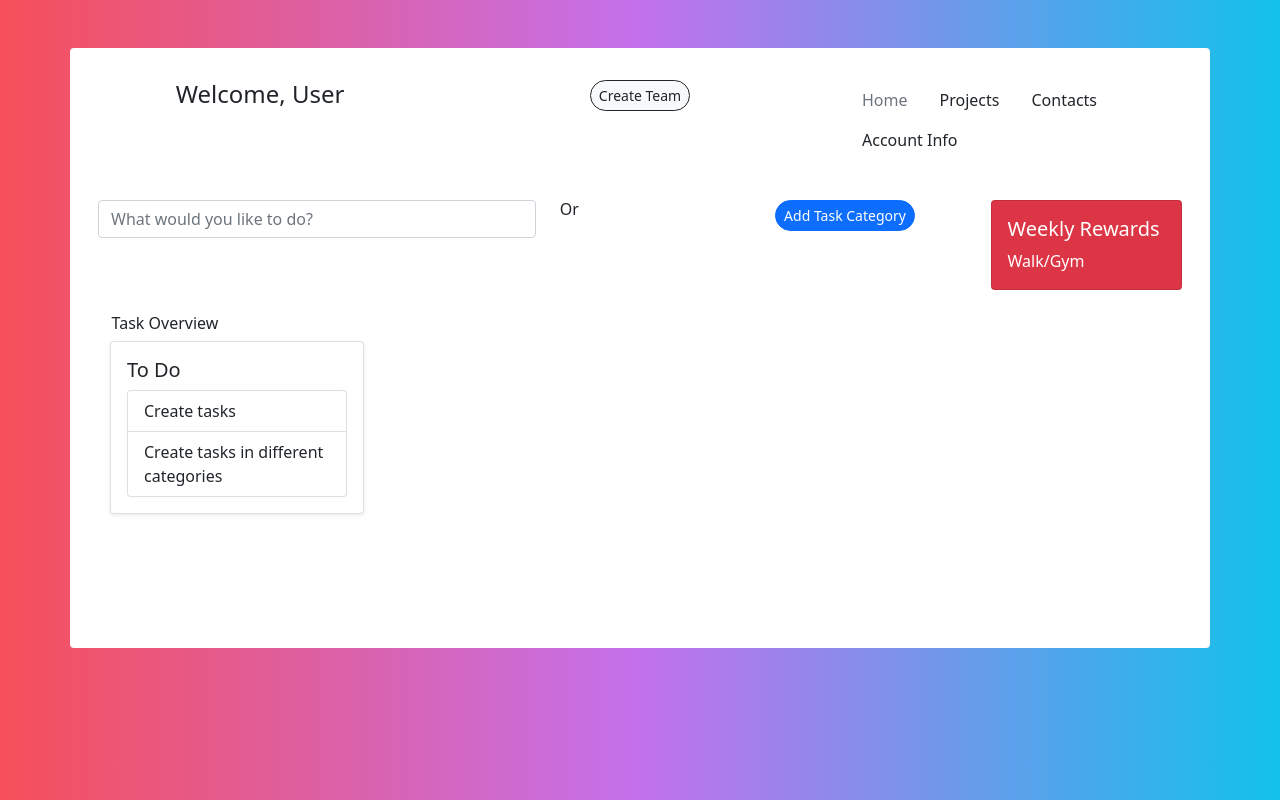
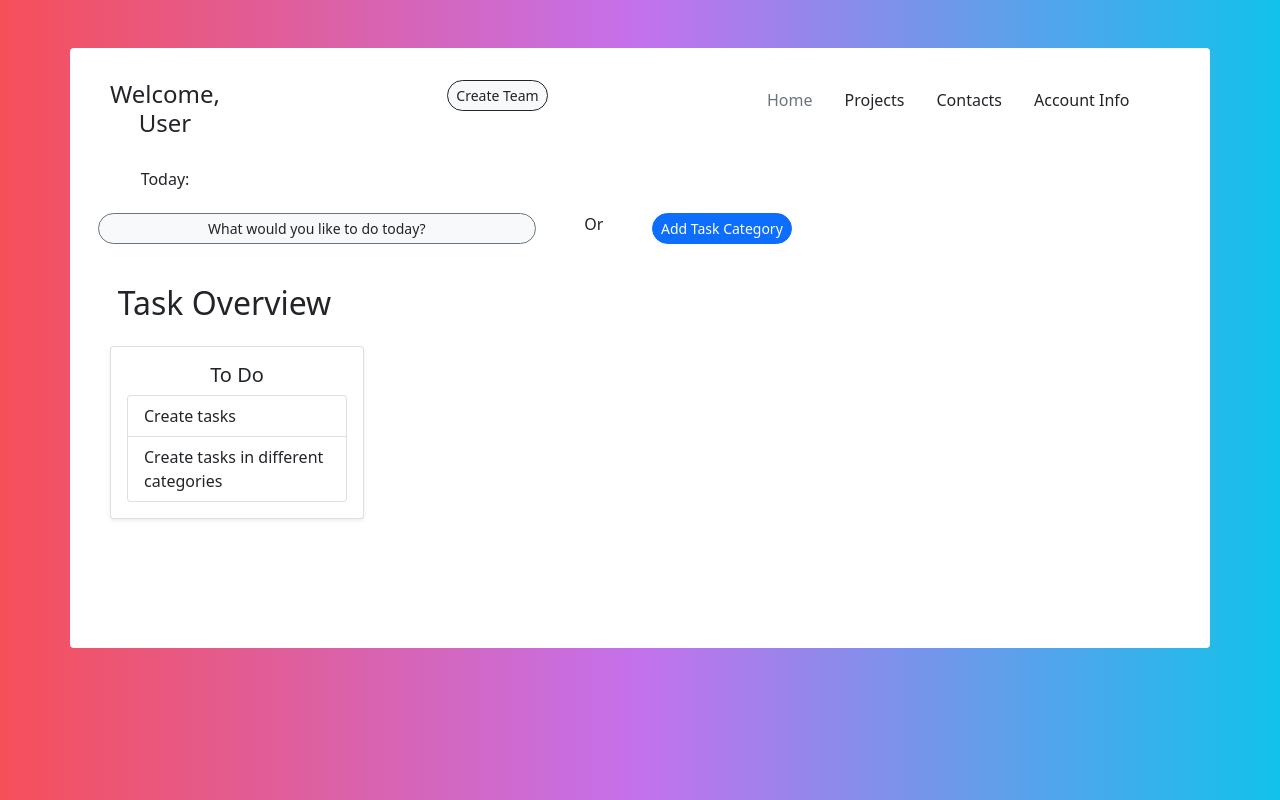
Before and after one commit to CS481-TaskAI/bootstrap-frontend, a React (Create React App) app: page /home in a window 1280 px wide. Built offline with nearby package versions, Linux system fonts and the light colour scheme.

Commit message:
fixed some formatting, but it looks good so far

```diff
--- a/src/Pages/home.js
+++ b/src/Pages/home.js
@@ -69,9 +69,9 @@ function Home(){
     */
     return(
         <>
-            <Container fluid="md" className="bg-white rounded mt-5 h-75">
+            <Container fluid="lg" className="bg-white rounded mt-5 h-75">
                 <Row className="d-flex justify-content-between mt-4">
-                    <Col className="mt-3 p-3 text-center">
+                    <Col className="col-2 mt-3 p-3 text-center">
                         <h4 className="text-dark ">
                             Welcome, User
                         </h4>
@@ -100,50 +100,39 @@ function Home(){
                     </Col>
                 </Row>
 
-                <Row className="d-flex justify-content-start text-start">
-                    <Col className="col-3 text-center">
+                <Row className="d-flex justify-content-start mt-2">
+                    <Col className="col-2 text-center">
                         <h6 className="text-body">
-
+                            Today:
                         </h6>
                     </Col>
                 </Row>
 
-                <Row className="d-flex justify-content-between text-start p-3">
-                    <Col className="col-5">
-                        <Form>
-                            <Form.Group controlId="formInputTask">
-                                <Form.Control type="input" placeholder="What would you like to do?" />
-                            </Form.Group>
-                        </Form>
+                <Row className="d-sm-flex p-3">
+                    <Col className="d-grid flex-column col-5">
+                        <Button className="bg-light text-dark border border-secondary btn-sm rounded-pill">
+                            What would you like to do today?
+                        </Button>
                     </Col>
 
-                    <Col>
+                    <Col className="col-1 align-self-center text-center flex-column">
                         <h6 className="text-dark">
                             Or
                         </h6>
                     </Col>
 
-                    <Col>
+                    <Col className="col-3 flex-column">
                         <Button className="bg-primary btn-sm rounded-pill">
                             Add Task Category
                         </Button>
                     </Col>
-
-                    <Col>
-                       <Card className="text-white bg-danger rounded">
-                            <Card.Body>
-                                <Card.Title>Weekly Rewards</Card.Title>
-                                <Card.Text> Walk/Gym </Card.Text>
-                            </Card.Body>
-                        </Card>
-                    </Col>
                 </Row>
 
-                <Row className="d-flex justify-content-start mt-2">
-                    <Col className="col-2 text-center">
-                        <h6 className="text-body">
+                <Row className="d-flex justify-content-start mt-2 p-3">
+                    <Col className="col-3 text-center">
+                        <h2 className="text-body">
                             Task Overview
-                        </h6>
+                        </h2>
                     </Col>
                 </Row>
 
@@ -153,7 +142,7 @@ function Home(){
                             <Col className="col-3">
                                 <Card className="shadow-sm text-dark bg-white rounded">
                                     <Card.Body>
-                                        <Card.Title>To Do</Card.Title>
+                                        <Card.Title className="text-center">To Do</Card.Title>
                                         <Card.Text>
                                             <ListGroup>
                                                 <ListGroup.Item>
```
